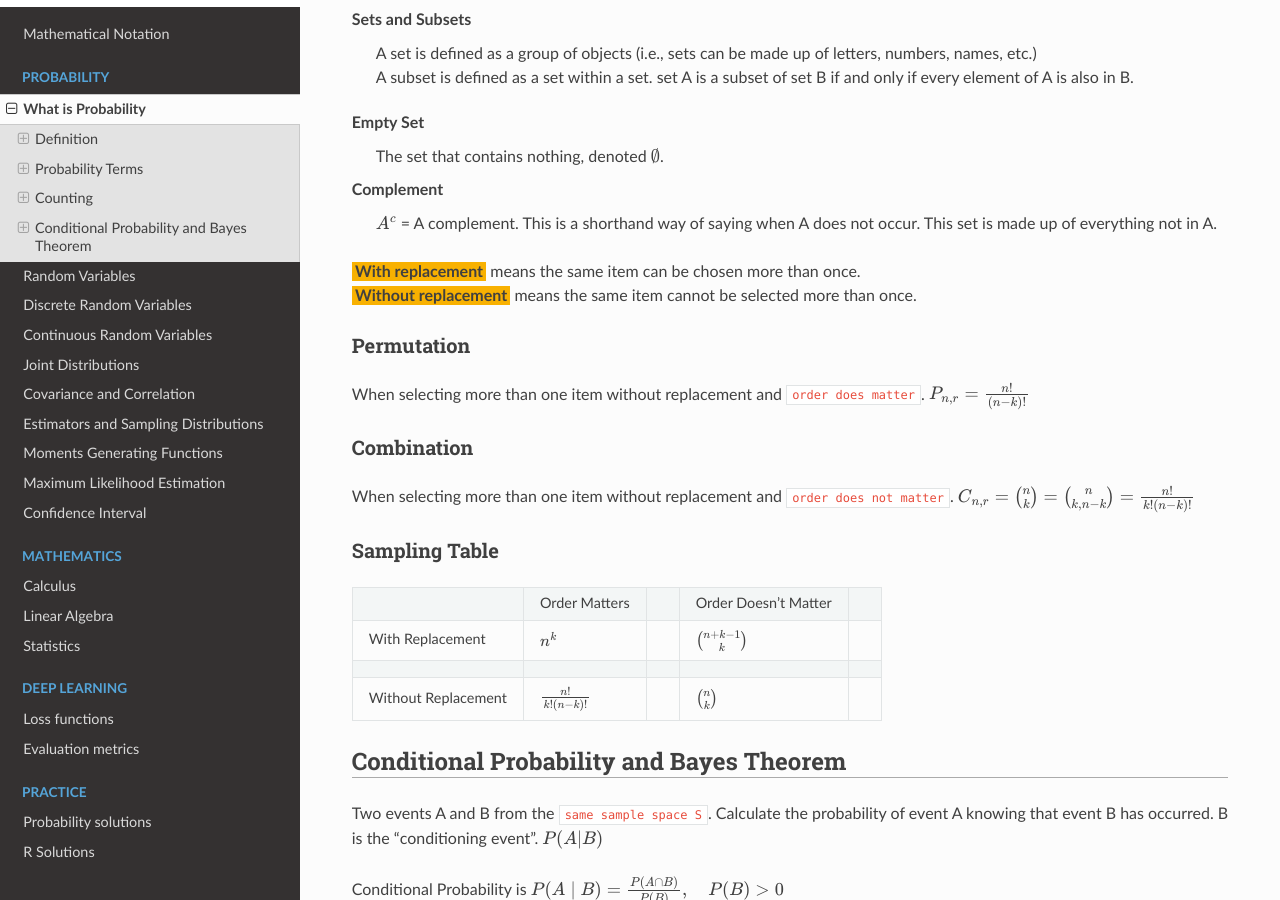
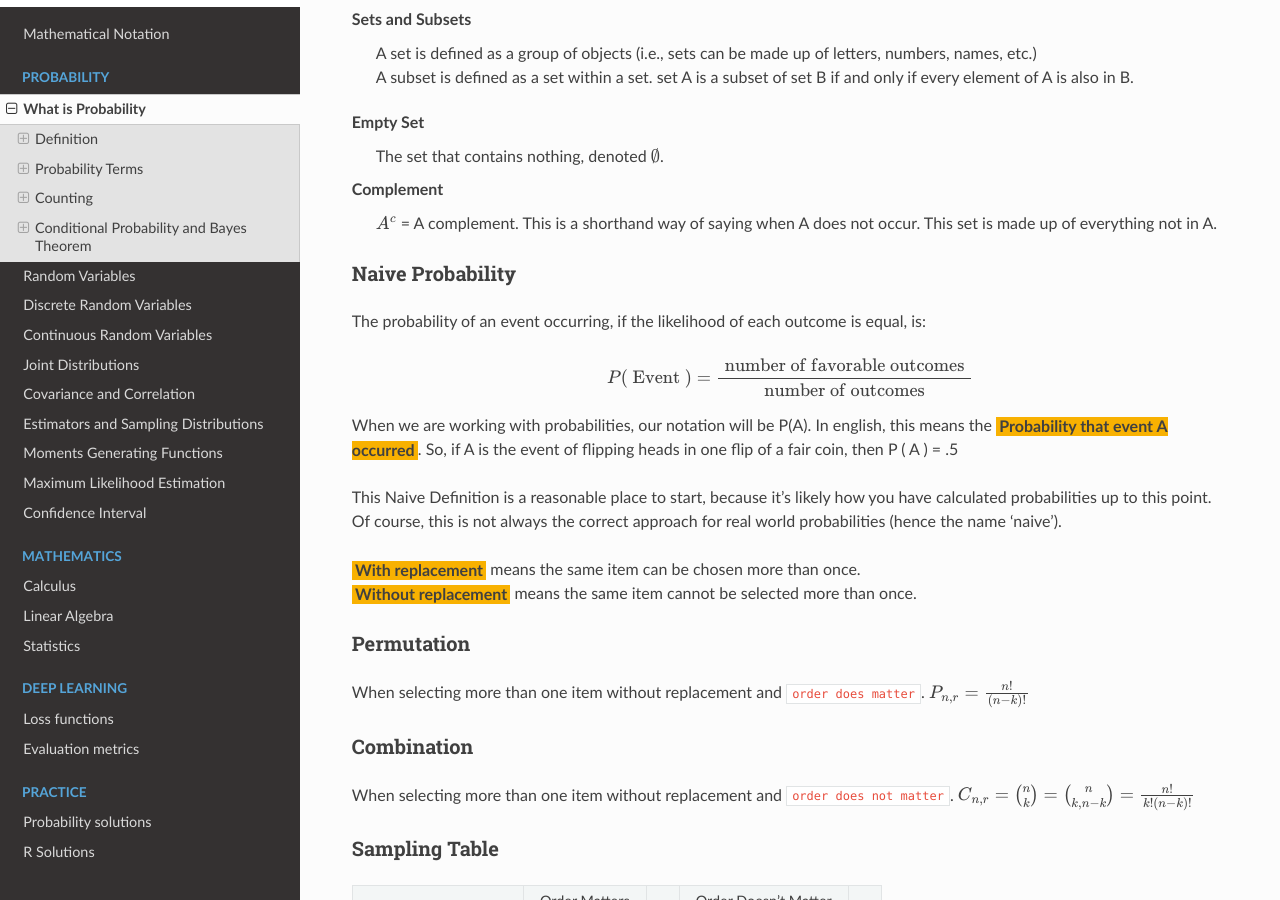
Before and after one commit to akkefa/ml-notes, a Sphinx documentation site: the page built from docs/probability/what_is_probability.rst, in a window 1280 px wide and 900 px high, scrolled down 2172 px. Built offline with Sphinx 7.4.7 and the Read the Docs theme 2.0.0, drawn with Linux system fonts in a browser that asks for light colours.

Commit message:
New changes.

```diff
--- a/docs/probability/what_is_probability.rst
+++ b/docs/probability/what_is_probability.rst
@@ -98,6 +98,21 @@ Despite the trivial name of this topic, be assured that ‘learning to count’
     Complement
         :math:`A^c` = A complement. This is a shorthand way of saying when A does not occur. This set is made up of everything not in A.
 
+
+Naive Probability
+------------------
+The probability of an event occurring, if the likelihood of each outcome is equal, is:
+
+.. math::
+    P(\text { Event })=\frac{\text { number of favorable outcomes }}{\text { number of outcomes }}
+
+When we are working with probabilities, our notation will be P(A). In english, this means the **Probability that event A occurred**.
+So, if A is the event of flipping heads in one flip of a fair coin, then P ( A ) = .5
+
+This Naive Definition is a reasonable place to start, because it’s likely how you have calculated probabilities up to
+this point. Of course, this is not always the correct approach for real world probabilities (hence the name ‘naive’).
+
+
 | **With replacement** means the same item can be chosen more than once.
 | **Without replacement** means the same item cannot be selected more than once.
 
```
